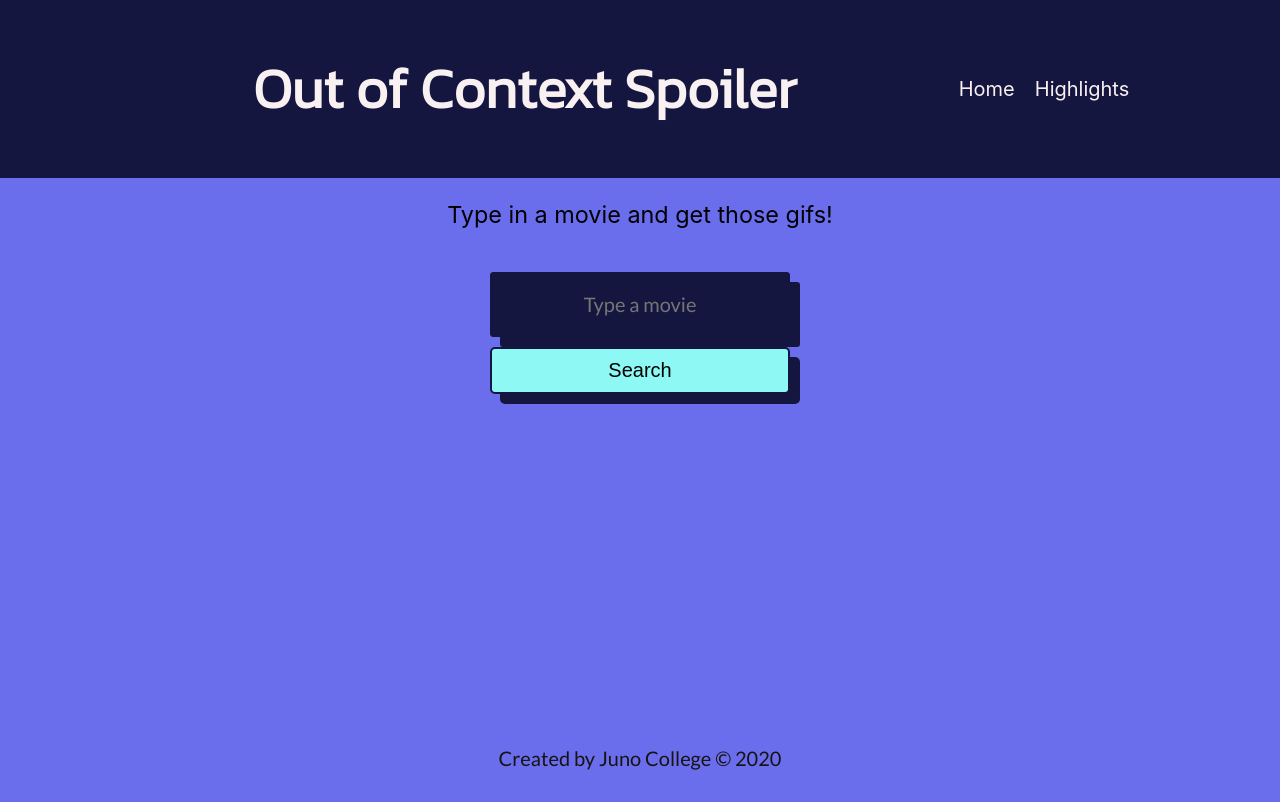
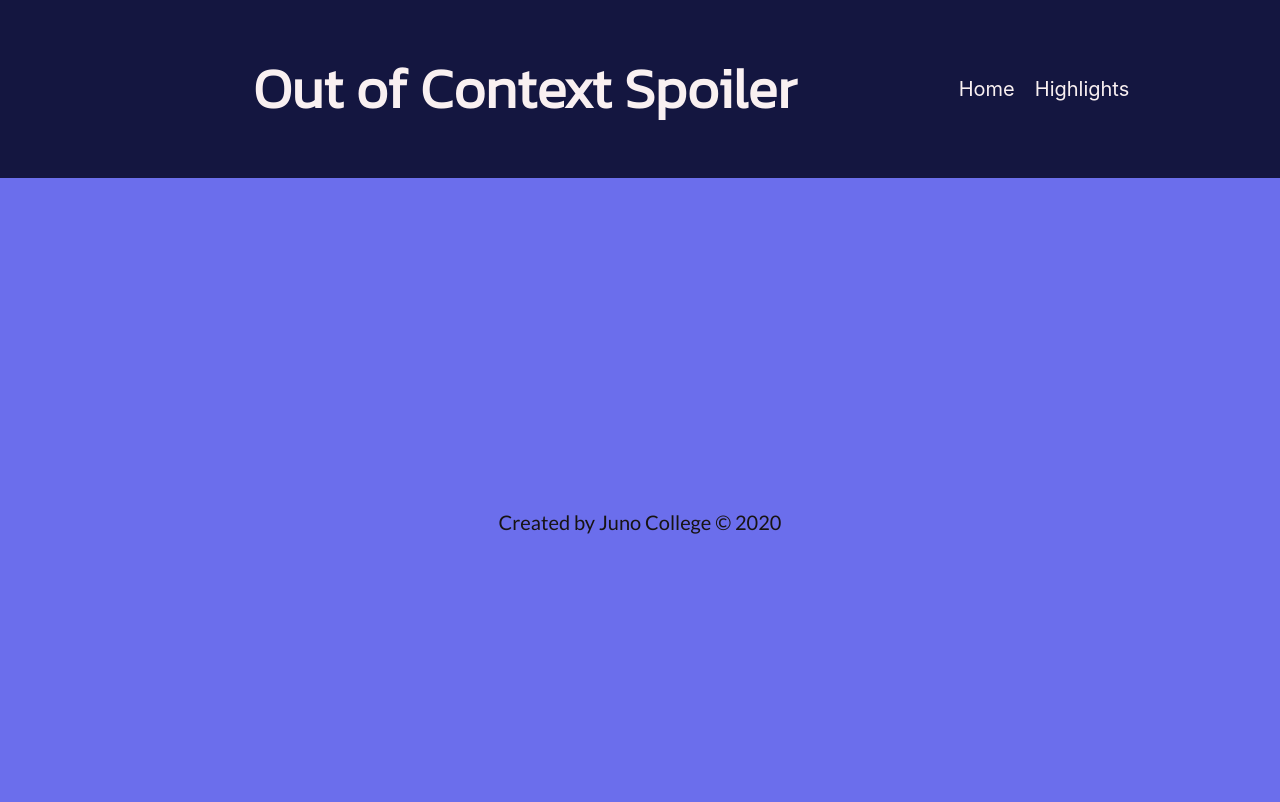
Before and after one commit to P-L-U-D/Out-of-Context-Movie-Spoiler, a React (Create React App) app: page / in a window 1280 px wide. Built offline with nearby package versions, Linux system fonts and the light colour scheme.

Commit message:
hotfix: pathing on router links

```diff
--- a/src/App.js
+++ b/src/App.js
@@ -21,16 +21,16 @@ class App extends Component {
             <nav>
               <ul>
                 <li>
-                  <Link to="/">Home</Link>
+                  <Link to="/Out-of-Context-Movie-Spoiler/">Home</Link>
                 </li>
                 <li>
-                  <Link to="/highlights">Highlights</Link>
+                  <Link to="/Out-of-Context-Movie-Spoiler/highlights">Highlights</Link>
                 </li>
               </ul>
             </nav>
           </header>
-          <Route exact path="/" component={ SearchBar } />
-          <Route exact path="/highlights" component={ Highlights } />
+          <Route exact path="/Out-of-Context-Movie-Spoiler/" component={ SearchBar } />
+          <Route exact path="/Out-of-Context-Movie-Spoiler/highlights" component={ Highlights } />
           <footer>
             <p className="copyright">Created by Juno College © 2020</p>
           </footer>
```
